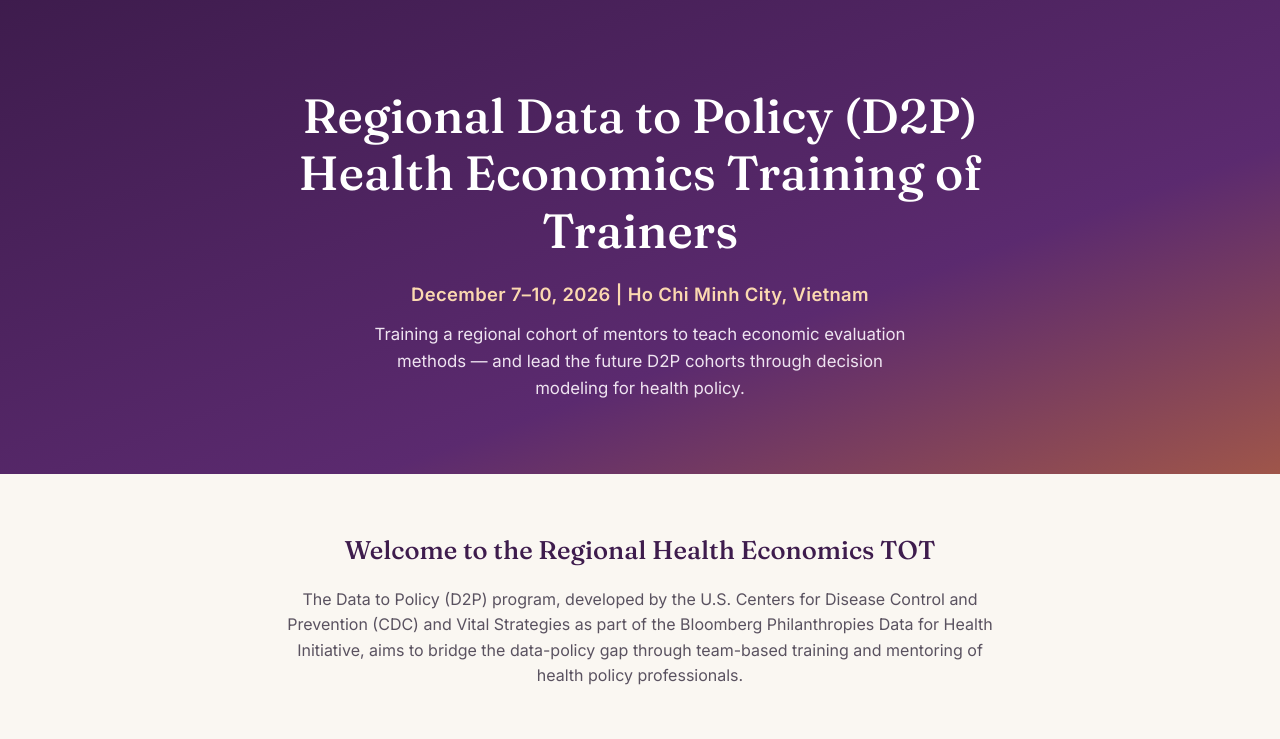
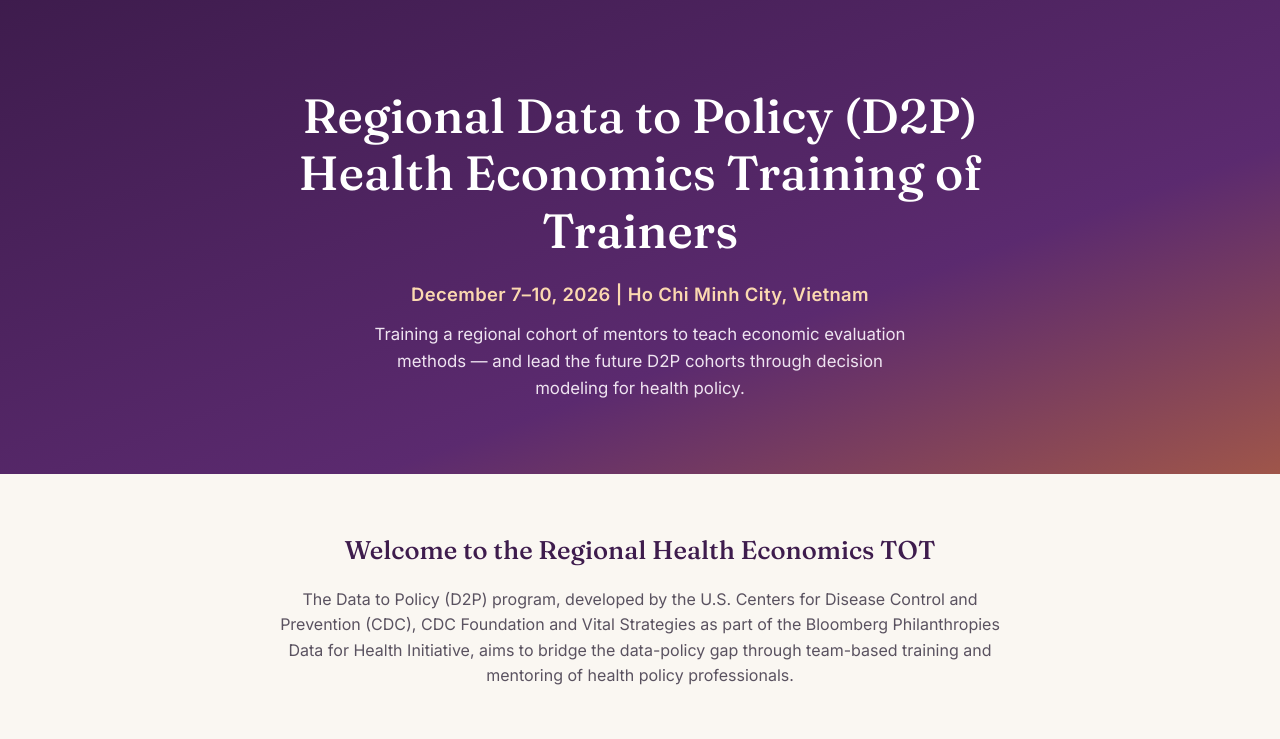
Before and after one commit to datatopolicy/D2P_HETOT_2026, a plain HTML site: page index.html in a window 1280 px wide. Shown: the part 61-800 px from the top of the page. Drawn offline with Linux system fonts and the light colour scheme.

Commit message:
Update D2P program description in index.html

```diff
--- a/index.html
+++ b/index.html
@@ -34,7 +34,7 @@
     <main class="container">
         <section class="welcome-section">
             <h2>Welcome to the Regional Health Economics TOT</h2>
-            <p>The Data to Policy (D2P) program, developed by the U.S. Centers for Disease Control and Prevention (CDC) and Vital Strategies as part of the Bloomberg Philanthropies Data for Health Initiative, aims to bridge the data-policy gap through team-based training and mentoring of health policy professionals.</p>
+            <p>The Data to Policy (D2P) program, developed by the U.S. Centers for Disease Control and Prevention (CDC), CDC Foundation and Vital Strategies as part of the Bloomberg Philanthropies Data for Health Initiative, aims to bridge the data-policy gap through team-based training and mentoring of health policy professionals.</p>
         </section>
 
         <section class="info-grid">
```
